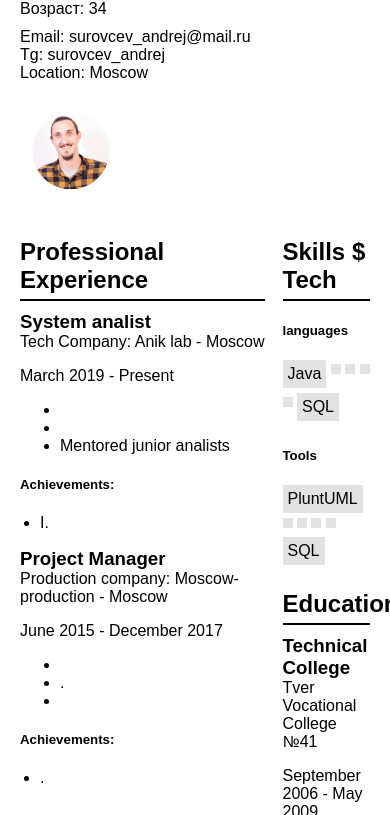
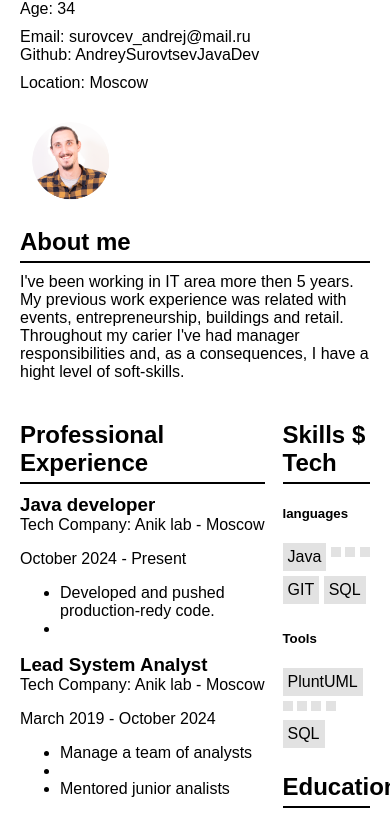
Before and after one commit to AndreySurovtsevJavaDev/resume, a plain HTML site: page index.html in a window 390 px wide. Shown: the part 67-882 px from the top of the page. Drawn offline with Linux system fonts and the light colour scheme.

Commit message:
edit about and work-experiense section

```diff
--- a/index.html
+++ b/index.html
@@ -11,47 +11,53 @@
     <header>
       <div class="header-content">
         <div class="contact-info">
-          <h1>Суровцев Андрей</h1>
+          <h1>Surovcev Andrei</h1>
           <div class="common-info">
-          <span>Возраст: 34</span>
+          <span>Age: 34</span>
           </div>
             <span>Email: surovcev_andrej@mail.ru</span>
-            <span>Tg: surovcev_andrej</span>
-            <span>Location: Moscow</span>
+            <span>Github: AndreySurovtsevJavaDev</span>
+            <span class="location">Location: Moscow</span>
         </div>
         <img class="img" src="img/resume_img.png" alt="здесь моё фото">
       </div>
+
     </header>
-
+    <div class="section">
+      <h2>About me</h2>
+      <div class="about">
+        <span>I've been working in IT area more then 5 years. My previous work experience was related with events, entrepreneurship, buildings and retail.
+          Throughout my carier I've had manager responsibilities and, as a consequences, I have a hight level of soft-skills.</span>
+      </div>
+    </div>
     <div class="columns">
         <div class="left-column">
             <div class="section">
                 <h2>Professional Experience</h2>
                 <div class="job">
-                    <h3 class="position">System analist</h3>
+                    <h3 class="position">Java developer</h3>
                     <span class="company">Tech Company: Anik lab</span> - <span class="location">Moscow</span>
-                    <p class="dates">March 2019 - Present</p>
+                    <p class="dates">October 2024 - Present</p>
                     <ul>
+                        <li>Developed and pushed production-redy code.</li>
                         <li></li>
-                        <li></li>
-                        <li>Mentored junior analists</li>
                     </ul>
-                    <div class="achievements">
+                    <!-- <div class="achievements">
                       <h5>Achievements:</h5>
                       <ul>
                           <li>I.</li>
 
                       </ul>
-                  </div>
+                  </div> -->
                 </div>
                 <div class="job">
-                    <h3 class="position">Project Manager</h3>
-                    <span class="company">Production company: Moscow-production</span> - <span class="location">Moscow</span>
-                    <p class="dates">June 2015 - December 2017</p>
+                    <h3 class="position">Lead System Analyst</h3>
+                    <span class="company">Tech Company: Anik lab</span> - <span class="location">Moscow</span>
+                    <p class="dates">March 2019 - October 2024</p>
                     <ul>
+                        <li>Manage a team of analysts</li>
                         <li></li>
-                        <li>.</li>
-                        <li></li>
+                        <li>Mentored junior analists</li>
                     </ul>
                     <div class="achievements">
                       <h5>Achievements:</h5>
@@ -74,7 +80,7 @@
                         <li></li>
                         <li></li>
                         <li></li>
-                        <li></li>
+                        <li>GIT</li>
                         <li>SQL</li>
                     </ul>
                 </div>
--- a/style.css
+++ b/style.css
@@ -37,6 +37,9 @@ header h1 {
   flex-direction: column;
   margin-bottom: 20px;
 }
+.location{
+  margin-top: 10px;
+}
 .section {
   margin-bottom: 20px;
 }
@@ -50,7 +53,7 @@ header h1 {
   justify-content: space-between;
 }
 .left-column {
-  max-width: 70%;
+  width: 70%;
 }
 .right-column{
   max-width: 25%;
@@ -84,3 +87,29 @@ header h1 {
   list-style: disc;
   padding-left: 20px;
 }
+/* Media Queries for Responsive Design */
+@media (max-width: 768px) {
+  header {
+      flex-direction: column;
+      text-align: center;
+  }
+
+  .header-right {
+      text-align: center;
+      margin-top: 10px;
+  }
+
+  .content {
+      flex-direction: column;
+  }
+
+  .skills, .experience {
+      min-width: 100%;
+  }
+}
+
+@media (max-width: 480px) {
+  .header-right img {
+      width: 80px;
+  }
+}
```
